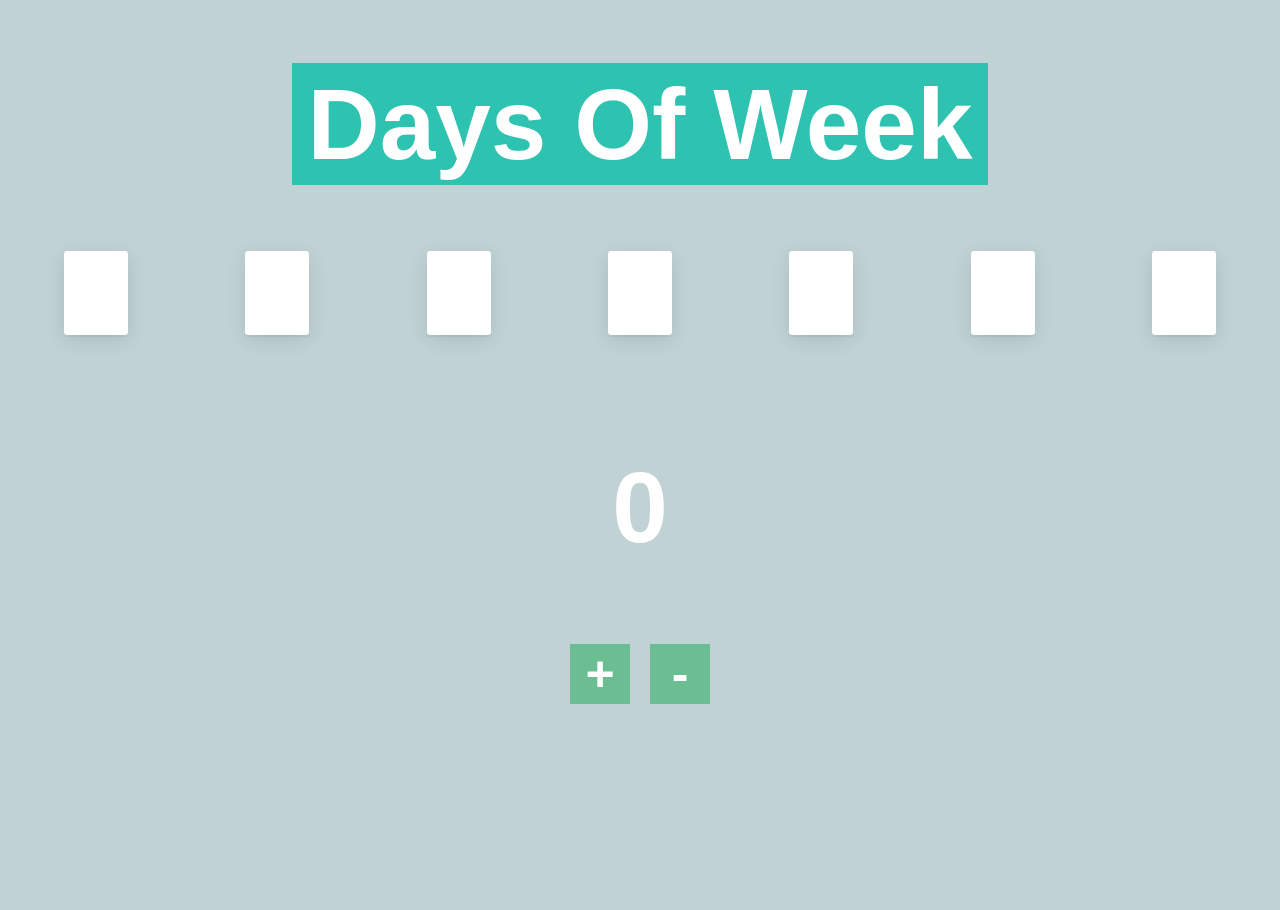
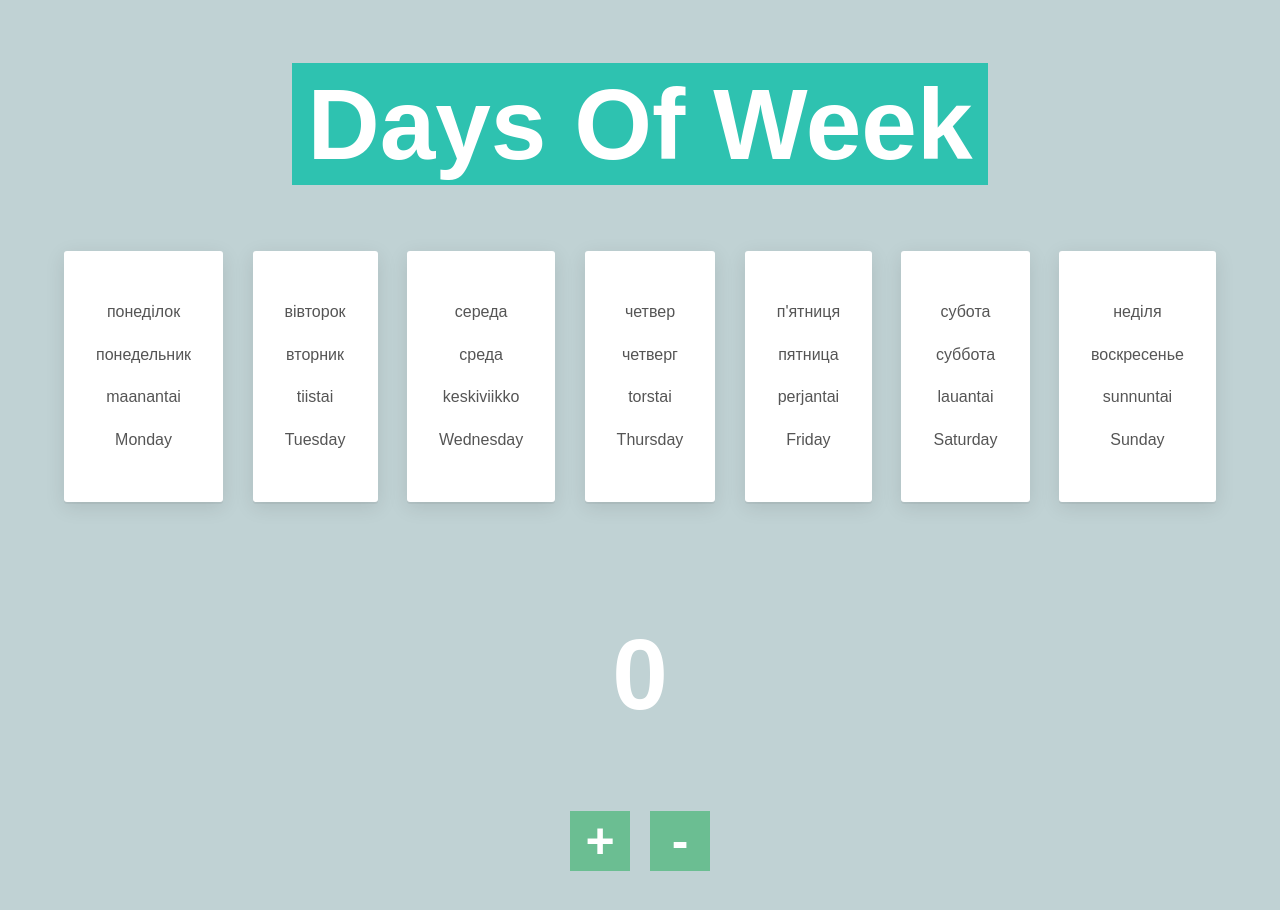
Before and after one commit to irensula/4lang-app, a React (Create React App) app: page / in a window 1280 px wide. Before the commit the page ends 800 px from the top, so only its background shows below. Built offline with nearby package versions, Linux system fonts and the light colour scheme.

Commit message:
Add files via upload

```diff
--- a/src/App.js
+++ b/src/App.js
@@ -1,7 +1,7 @@
 import './App.css';
-import daysOfWeek from './daysofweek.js';
 import Entry from './components/Entry.jsx';
 import React, { useState } from 'react';
+import daysOfWeek from './daysofweek.js';
 
 function App() {
 
@@ -25,7 +25,7 @@ function App() {
     (<Entry
       key={word.id}
       id={word.id}
-      ukrainain={word.ukrainain}
+      ukrainian={word.ukrainian}
       russian={word.russian}
       finnish={word.finnish}
       english={word.english}
--- a/src/components/Entry.jsx
+++ b/src/components/Entry.jsx
@@ -1,15 +1,18 @@
 function Entry(props) {
     return(
         <div className="term">
-          <dt>
-            <span className="emoji" role="img" aria-label="Tense Biceps">
-              {props.emoji}
-            </span>
-            <span>{props.name}</span>
-          </dt>
-          <dd>
-            {props.description}
-          </dd>
+          <p>
+            {props.ukrainian}
+          </p>
+          <p>
+            {props.russian}
+          </p>
+          <p>
+            {props.finnish}
+          </p>
+          <p>
+            {props.english}
+          </p>
         </div>
     )
 }
--- a/src/daysofweek.js
+++ b/src/daysofweek.js
@@ -1,49 +1,49 @@
 const daysOfWeek = [
   {
     id: 1,
-      ukrainain: "понедiлок",
+    ukrainian: "понеділок",
     russian: "понедельник",
     finnish: "maanantai",
     english: "Monday"
   },
   {
     id: 2,
-      ukrainain: "вiвторок",
+    ukrainian: "вівторок",
     russian: "вторник",
     finnish: "tiistai",
     english: "Tuesday"
   },
   {
     id: 3,
-      ukrainain: "середа",
+    ukrainian: "середа",
     russian: "среда",
     finnish: "keskiviikko",
     english: "Wednesday"
   },
   {
     id: 4,
-      ukrainain: "четвер",
+    ukrainian: "четвер",
     russian: "четверг",
     finnish: "torstai",
     english: "Thursday"
   },
   {
     id: 5,
-      ukrainain: "п'ятниця",
+    ukrainian: "п'ятниця",
     russian: "пятница",
     finnish: "perjantai",
     english: "Friday"
   },
   {
     id: 6,
-      ukrainain: "субота",
+    ukrainian: "субота",
     russian: "суббота",
     finnish: "lauantai",
     english: "Saturday"
   },
   {
     id: 7,
-      ukrainain: "недiля",
+    ukrainian: "неділя",
     russian: "воскресенье",
     finnish: "sunnuntai",
     english: "Sunday"
```
Lines whose indentation alone changed are shown as unchanged.
